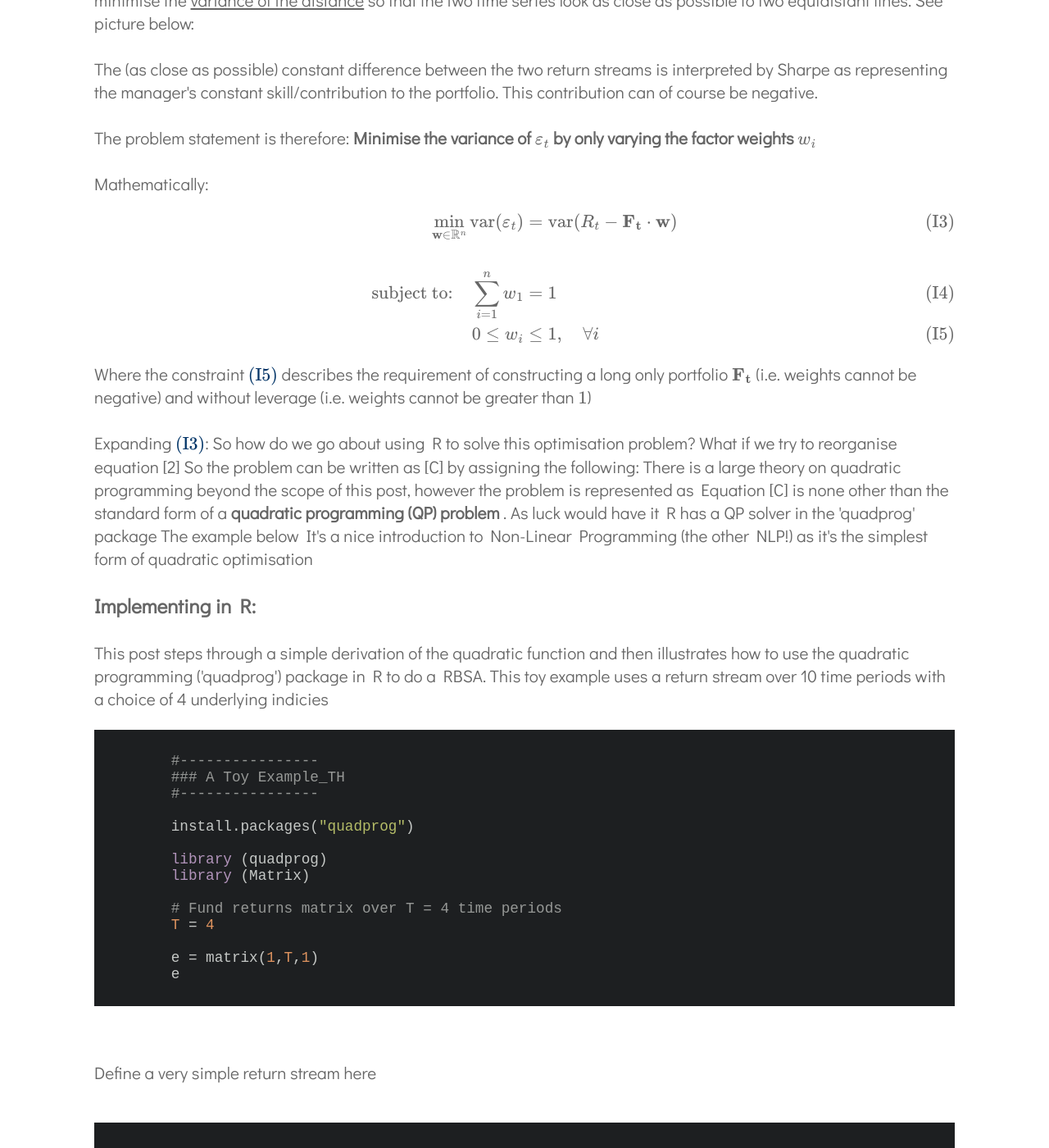
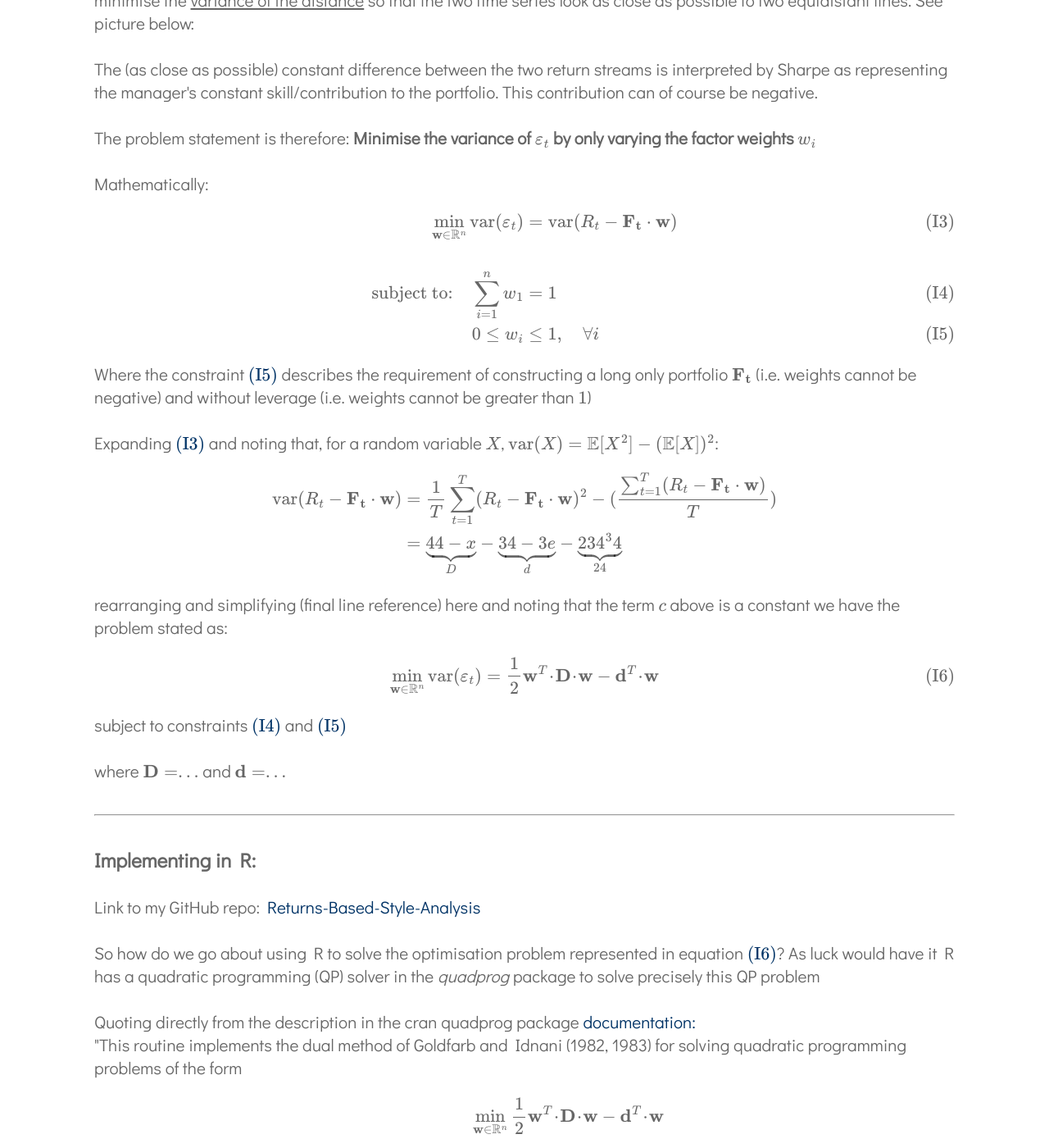
Before and after one commit to ThomasHandscomb/ThomasHandscomb.github.io, a Jekyll site: the page built from _posts/2019-06-25-RBSA.md, in a window 1280 px wide and 1400 px high, scrolled down 1290 px. Shown: the whole window at 82% size. Built offline with Jekyll 4.4.1, drawn with Linux system fonts in a browser that asks for light colours; some of the changed text lies outside the part shown.

Commit message:
Python syntax and RBSA blog commit
Python syntax and RBSA blog commit

```diff
--- a/_posts/2019-06-25-RBSA.md
+++ b/_posts/2019-06-25-RBSA.md
@@ -61,34 +61,47 @@ The problem statement is therefore: <b> Minimise the variance of \(\varepsilon_t
 Mathematically:
 \begin{align}
 \min_{\mathbf{w} \in \mathbb{R}^n} \mbox{var}(\varepsilon_t) &= \mbox{var} (R_t - \mathbf{F_t} \cdot \mathbf{w}) \label{eq:3.0} \tag{I3}\\ \\
-\mbox{subject to:} \quad \sum_{i=1}^{n} w_1 &= 1 \label{eq:3} \tag{I4} \\
-0 \le w_i &\le 1, \quad \forall i \label{eq:4} \tag{I5}
+\mbox{subject to:} \quad \sum_{i=1}^{n} w_1 &= 1 \label{eq:4} \tag{I4} \\
+0 \le w_i &\le 1, \quad \forall i \label{eq:5} \tag{I5}
 \end{align}
 
-Where the constraint \(\eqref{eq:4}\) describes the requirement of constructing a long only portfolio \(\mathbf{F_t}\) (i.e. weights cannot be negative) and
+Where the constraint \(\eqref{eq:5}\) describes the requirement of constructing a long only portfolio \(\mathbf{F_t}\) (i.e. weights cannot be negative) and
 without leverage (i.e. weights cannot be greater than \(1\)) <br> <br>
 
-Expanding \(\eqref{eq:3.0}\):
+Expanding \(\eqref{eq:3.0}\) and noting that, for a random variable \(X\), \(\mbox{var}(X) = \mathbb{E}[X^2] - (\mathbb{E}[X])^2 \):
 
+\begin{align}
+\mbox{var} (R_t - \mathbf{F_t} \cdot \mathbf{w}) &= \frac{1}{T} \sum_{t=1}^T(R_t - \mathbf{F_t} \cdot \mathbf{w})^2 - (\frac{\sum_{t=1}^T(R_t - \mathbf{F_t} \cdot \mathbf{w})}{T}) \\
+&= \underbrace{44-x}_{D} -\underbrace{34-3e}_{d} -\underbrace{234^34}_{24} \\
+\end{align}
 
-
-So how do we go about using R to solve this optimisation problem? What if we try to reorganise equation [2]
-
-So the problem can be written as [C]
-
-by assigning the following:
-
-There is a large theory on quadratic programming beyond the scope of this post, however the problem is represented as
-
-Equation [C] is none other than the standard form of a <b> quadratic programming (QP) problem </b>. As luck would have it R has a QP solver in the 'quadprog' package
-
-The example below
-
-It's a nice introduction to Non-Linear Programming (the other NLP!) as it's the simplest form of quadratic optimisation <br><br>
+rearranging and simplifying (final line reference) here and noting that the term \( c\) above is a constant we have the problem stated as:
+\begin{align}
+\min_{\mathbf{w} \in \mathbb{R}^n} \mbox{var}(\varepsilon_t) &= \frac{1}{2} \mathbf{w}^T \! \cdot \! \mathbf{D} \! \cdot \! \mathbf{w} -\mathbf{d}^T \! \cdot \! \mathbf{w}
+\label{eq:6} \tag{I6}
+\end{align}
+subject to constraints \(\eqref{eq:4}\) and \(\eqref{eq:5}\) <br><br>
+where \( \mathbf{D} = ... \) and \(\mathbf{d} = ... \) <br><br>
+<hr><br>
 
 <h3>Implementing in R:</h3> <br>
-This post steps through a simple derivation of the quadratic function and then illustrates how to use the quadratic programming ('quadprog') package in R to do a RBSA. This toy
-example uses a return stream over 10 time periods with a choice of 4 underlying indicies
+Link to my GitHub repo: <a href = "https://github.com/ThomasHandscomb/Returns-Based-Style-Analysis"> Returns-Based-Style-Analysis </a>
+<br><br>
+So how do we go about using R to solve the optimisation problem represented in equation \(\eqref{eq:6}\)? As luck would have
+it R has a quadratic programming (QP) solver in the <i> quadprog </i>  package to solve precisely this QP problem
+ <br><br>
+Quoting directly from the description in the cran quadprog package <a href = "https://cran.r-project.org/web/packages/quadprog/quadprog.pdf"> documentation:</a> <br>
+"This routine implements the dual method of Goldfarb and Idnani (1982, 1983) for solving quadratic programming problems of the form
+\begin{align} \min_{\mathbf{w} \in \mathbb{R}^n} \frac{1}{2} \mathbf{w}^T \! \cdot \! \mathbf{D} \! \cdot \! \mathbf{w} -\mathbf{d}^T \! \cdot \! \mathbf{w} \\ \\
+\mbox{with the constraints:} \quad A^T\mathbf{w} >= \mathbf{w}_0 \label{eq:7} \tag{I7}
+\end{align}
+
+This is implemented in R by calling the QP-solver:
+\begin{equation} \mbox{solve.QP(Dmat}= \mathbf{D} \mbox{, dvec}= \mathbf{d} \mbox{, Amat}= A, w_0\mbox{vec}= \mathbf{w}_0, m_{eq}=1) \end{equation}
+where \( m_{eq} \) specifies the first number of constraints in \(\eqref{eq:7}\) to be treated as equalities, with the remainder as inequalities."
+<br><br>
+The below steps through an example of how to construct the optimisation matrices in \(\eqref{eq:7}\) for a RBSA, given only the return streams of an investment strategy and style factors,
+and how this is implemented using quadprog. <br> This example uses a simulated return stream over \(T = 10 \) time periods with a choice of \(4\) underlying indicies
 
 	<pre>
 	<code class="r">
@@ -143,10 +156,13 @@ The matrix algebra occurs here
 	</code>
 	</pre>
 
+Let's check we can't find a better solution at random, i.e. a random choice of \( \mathbf{w} \) that achieves a lower \( \mbox{var} (R_t - \mathbf{F_t} \cdot \mathbf{w}) \)
+<br><hr><br>
+
 <h3>References:</h3> <br>
 <ul>
-	<li> \([1]\) W. F. Sharpe. Determining a fund’s eﬀective asset mix. <i> Investment Management Review </i>, pages 59–69, December 1988. </li>
-	<li> \([2]\) W. F. Sharpe. Asset allocation: Management style and performance measurement. <i> Journal of Portfolio Management </i>, pages 7–19, Winter 1992. </li>
+	<li> \([1]\) W. F. Sharpe. Determining a fund’s eﬀective asset mix. <i> Investment Management Review, </i> pages 59–69, December 1988. </li>
+	<li> \([2]\) W. F. Sharpe. Asset allocation: Management style and performance measurement. <i> Journal of Portfolio Management, </i> pages 7–19, Winter 1992. </li>
 </ul>
 
 </div>
```
Also changed, not shown: other parts of _posts/2019-06-25-RBSA.md (+1 -1 lines), Data Science/index.html (+19 -13 lines), _posts/2017-07-12-Python_Examples.md (added, +40 -0 lines).
